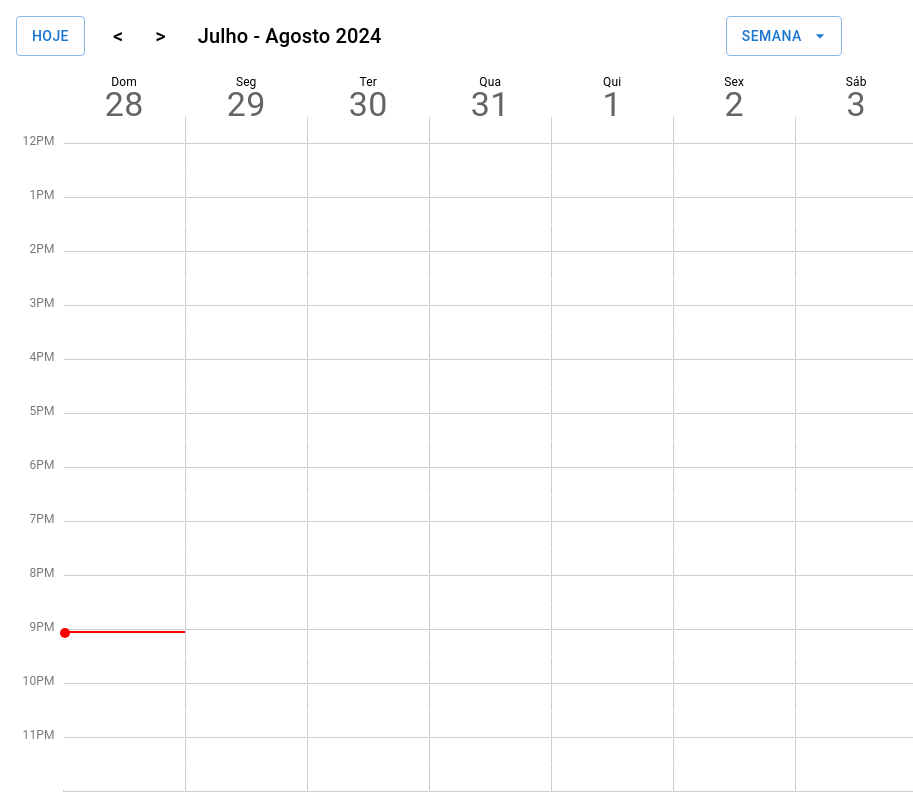
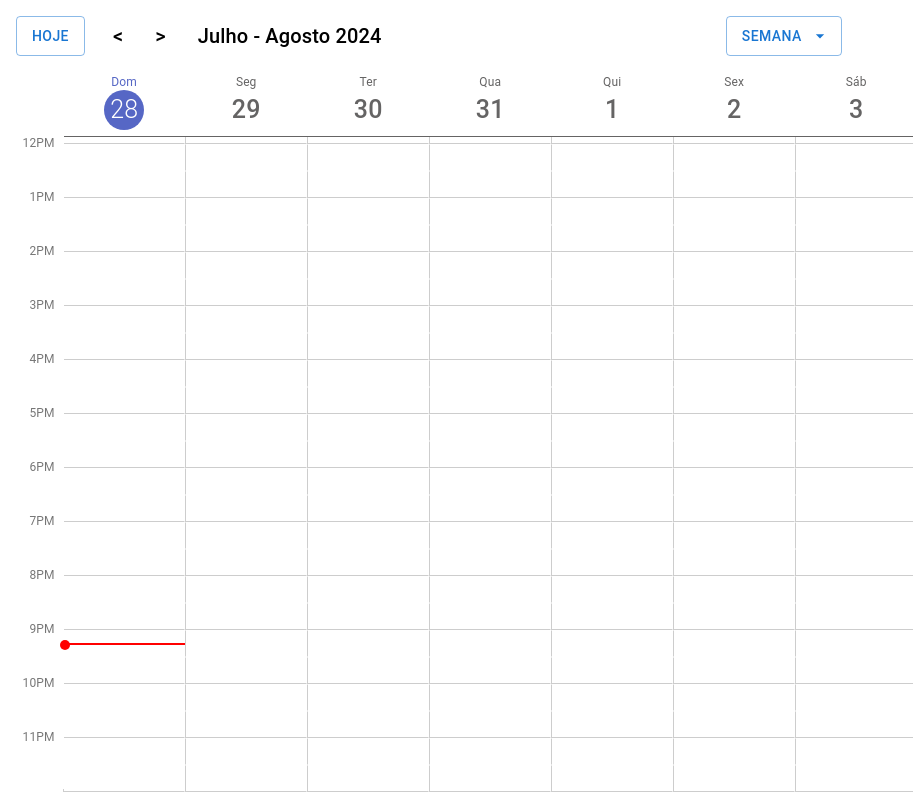
Before and after one commit to andlukass/calendar-react, a React (Vite) app: page / in a window 1280 px wide. Shown: the whole page, without its empty margins (0-913 px from the left). Built offline with nearby package versions, Linux system fonts and the light colour scheme.

Commit message:
add current day style

```diff
--- a/src/Month/Month.jsx
+++ b/src/Month/Month.jsx
@@ -5,7 +5,7 @@ function Month() {
   return (
     <>
       <Box id="hide-scroll" sx={{display: "flex", overflow: "auto", width: 900, height: "90vh", position: "relative", border: "1px solid"}}>
-        <p>Month Mode</p>
+
       </Box>
     </>
   )
--- a/src/Week/HourMeter.jsx
+++ b/src/Week/HourMeter.jsx
@@ -7,7 +7,7 @@ function HourMeter() {
   return (
     <>
       <Box sx={containerStyle}>
-        <Box width={60} height={40} sx={marginBoxStyle} />
+        <Box width={60} height={60} sx={marginBoxStyle} />
         {hourIndexes.map((hour) => (
           <Box key={hour} sx={cellStyle}>
             <Typography sx={labelStyle}>
@@ -43,7 +43,7 @@ const cellStyle = {
 }
 
 const labelStyle = {
-  mt: -1.3,
+  mt: -1,
   pr: 1,
   textAlign: "end",
   color: "#767676",
--- a/src/Week/Hours/DayTitle.jsx
+++ b/src/Week/Hours/DayTitle.jsx
@@ -7,15 +7,23 @@ DayTitle.propTypes = {
 };
 function DayTitle({ date }) {
 
+  const isToday = () => {
+    const today = new Date();
+    return date.getDate() === today.getDate() &&
+    date.getMonth() === today.getMonth() &&
+    date.getFullYear() === today.getFullYear();
+  }
+
   return (
       <Box sx={containerStyle}>
           <Box sx={cellStyle} height={20}>
-            <Typography variant="body2" sx={{fontSize: 12}}>
+            <Typography variant="body2"
+              sx={{fontSize: 12, color: isToday() ? "#5667c5" : "#656464"}}>
               {getDayName(date)}
             </Typography>
           </Box>
-          <Box sx={cellStyle} height={20}>
-            <Typography variant="h4" sx={{color: "#656464"}}>
+          <Box sx={cellStyle} height={30} pb={1.2}>
+            <Typography variant="h4" sx={textStyle(isToday())}>
               {date.getDate()}
             </Typography>
           </Box>
@@ -23,12 +31,27 @@ function DayTitle({ date }) {
   )
 }
 
+const textStyle = (isToday) => ({
+  color: isToday ? "#ffffff" : "#656464",
+  backgroundColor: isToday ? "#5667c5" : "transparent",
+  fontSize: 25,
+  width: 40,
+  height: 40,
+  borderRadius: 50,
+  fontWeight: isToday ? 300 : 500,
+  userSelect: "none",
+  display: "flex",
+  alignItems: "center",
+  justifyContent: "center",
+})
+
 const containerStyle = {
   display: "flex",
   flexDirection: "column",
   position: "sticky",
   top: 0,
   zIndex: 91,
+  borderBottom: "0.5px solid #656464"
 };
 
 const cellStyle = {
@@ -39,6 +62,7 @@ const cellStyle = {
   backgroundColor: "white",
   minWidth: 120,
   border: "0.5pt solid transparent",
+
 };
 
 export default DayTitle;
--- a/src/Week/Hours/Needle.jsx
+++ b/src/Week/Hours/Needle.jsx
@@ -11,7 +11,7 @@ function Needle({ date, needleRef }) {
 
   const hours = new Date().getHours();
   const minutes = new Date().getMinutes();
-  const daysTitleSize = 70;
+  const daysTitleSize = 103;
   const hoursSize = (hours * 50) + daysTitleSize;
   const minutesSize = (minutes * 50) / 60;
   const top = hoursSize + minutesSize;
```
